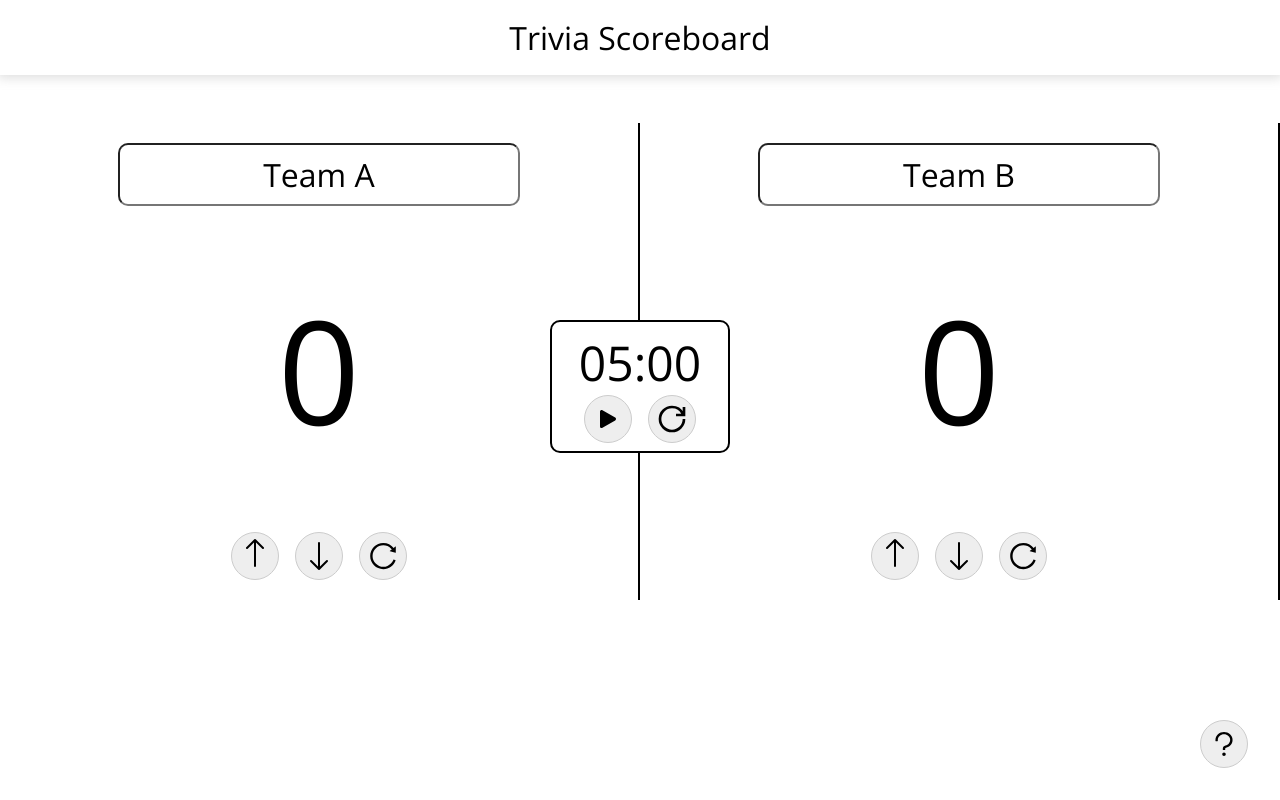
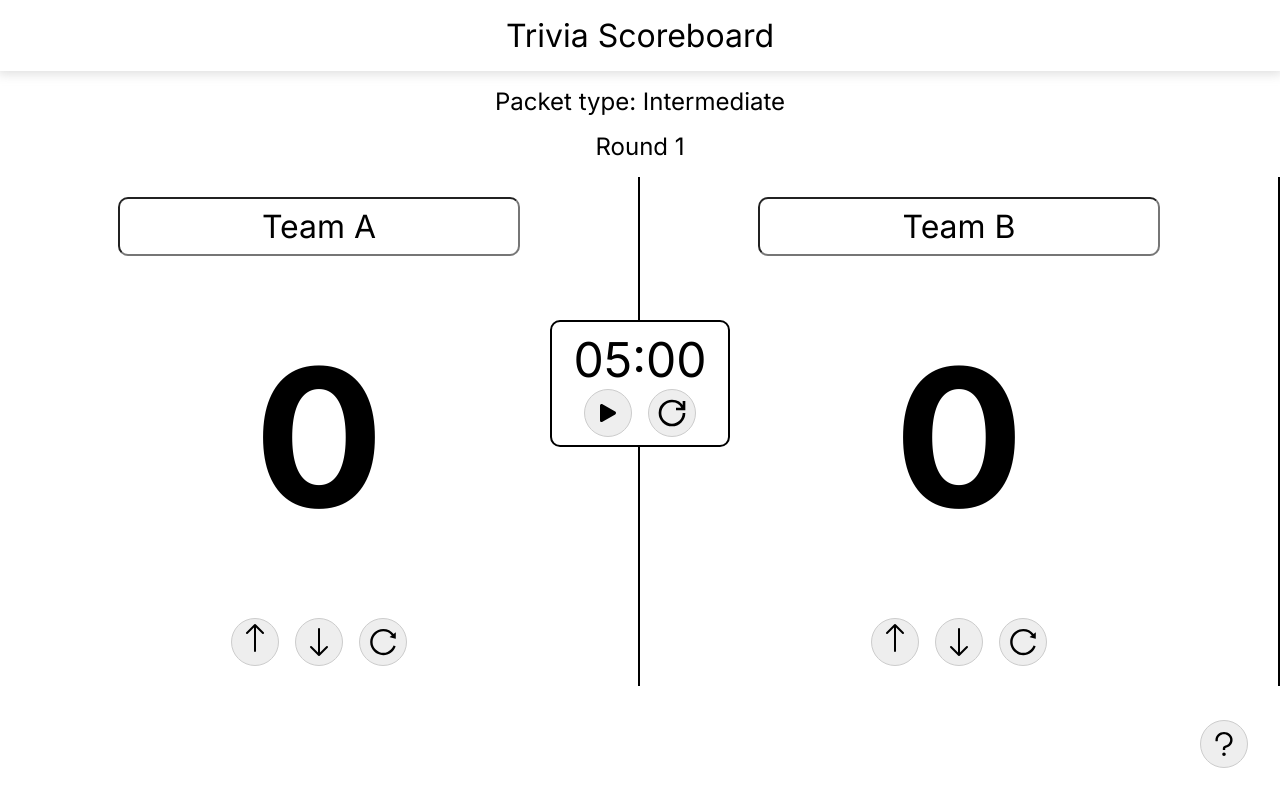
Before and after one commit to jeffrey-zang/trivia-scoreboard, a React (Create React App) app: page / in a window 1280 px wide. Built offline with nearby package versions, Linux system fonts and the light colour scheme.

Commit message:
feat: font rework, packet info

```diff
--- a/src/App.tsx
+++ b/src/App.tsx
@@ -15,7 +15,9 @@ function App() {
   const [showTheme, setShowTheme] = useState<boolean>(false);
 
   const [showClues, setShowClues] = useState<boolean>(false);
+  const [packetType, setPacketType] = useState<boolean>(true); // intermediate: true; senior: false
   const [clueAmount, setClueAmount] = useState<number>(4);
+  const [round, setRound] = useState<number>(1);
   const clues = ["D", "C", "B", "A"];
 
   const eventListener = useShortcutEventListener("t", [showTheme], () => {
@@ -36,27 +38,36 @@ function App() {
     }
   );
 
+  const resetEventListener = useShortcutEventListener("0", [packetType, round], () => {
+    setRound(1);
+    setPacketType(true)
+  });
+
   useEffect(() => {
     document.addEventListener("keydown", eventListener);
     document.addEventListener("keydown", eventListener2);
     document.addEventListener("keydown", decrementListener);
+    document.addEventListener("keydown", resetEventListener);
 
     return () => {
       document.removeEventListener("keydown", eventListener);
       document.removeEventListener("keydown", eventListener2);
       document.removeEventListener("keydown", decrementListener);
+      document.removeEventListener("keydown", resetEventListener);
     };
   }, [eventListener, eventListener2]);
 
   return (
     <div className="App">
       <h1>Trivia Scoreboard</h1>
+      <div id='packetinfo' onClick={() => setPacketType(!packetType)}>Packet type: {(packetType) ? "Intermediate" : "Senior"}</div>
+      <div id='roundinfo' onClick={() => setRound(round + 1)}>Round {round}</div>
 
-      <Timer />
       <div id="wrapper">
         <Team teamNumber={1} />
         <Team teamNumber={2} />
       </div>
+      <Timer />
       <div id="theme" style={{ display: showTheme ? "block" : "none" }}>
         <h1>
           <button
--- a/src/index.scss
+++ b/src/index.scss
@@ -1,4 +1,4 @@
-@import url('https://fonts.googleapis.com/css2?family=Open+Sans:wght@400;600;800&display=swap');
+@import url('https://fonts.googleapis.com/css2?family=Inter:wght@300;400;500;600;700&display=swap');
 
 body {
   margin: 0;
@@ -7,7 +7,7 @@ body {
   border: none;
   outline: none;
 }
-* { font-family: 'Open Sans', sans-serif; }
+* { font-family: 'Inter', sans-serif; }
 
 code {
   font-family: source-code-pro, Menlo, Monaco, Consolas, 'Courier New',
@@ -104,7 +104,7 @@ button {
   width: 50%;
   padding: 1.25rem 8rem;
   text-align: center;
-  // height: 75vh;
+  margin-top: -2rem;
   border-right: 2px solid black;
   flex-direction: column;
   display: flex;
@@ -112,11 +112,13 @@ button {
 
   .score {
     text-align: center;
-    font-size: 9rem;
+    font-size: 12rem;
     margin: 4rem;
     width: 100%;
     border: none;
     outline: none;
+    margin: 4rem;
+    font-weight: bold;
   }
   .teamName {
     display: flex;
@@ -159,6 +161,16 @@ button {
   tr:nth-child(even) {
     background-color: #dddddd;
   }
+}
+#packetinfo, #roundinfo {
+  margin-top: 1rem;
+  font-size: 1.5rem;
+  user-select: none;
+  cursor: pointer;
+  width: 20rem;
+  margin-left: auto;
+  margin-right: auto;
+  text-align: center;
 }
 #helpbutton {
   position: absolute;
```
